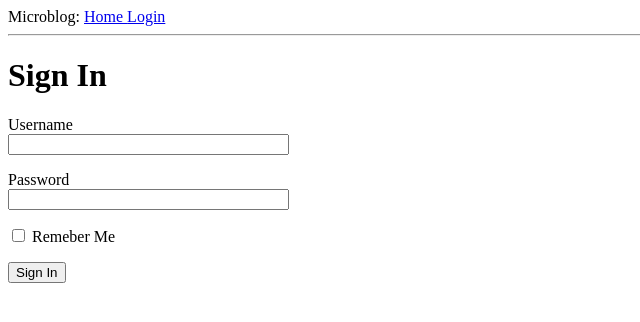
After one commit to gduarte99/flask-microblog, a Flask app: page /login/ in a window 1280 px wide. The commit adds this page. Shown: the top 322 px of the page, without its empty margins (0-640 px from the left). Run offline with Flask 3, Linux system fonts and the light colour scheme.

Commit message:
added login link and form

```diff
--- a/app/__init__.py
+++ b/app/__init__.py
@@ -1,5 +1,7 @@
 from flask import Flask
+from config import Config
 
 app = Flask(__name__)
+app.config.from_object(Config)
 
 from app import routes
--- /dev/null
+++ b/app/forms.py
@@ -0,0 +1,10 @@
+from flask_wtf import FlaskForm
+from wtforms import StringField, PasswordField, BooleanField, SubmitField
+from wtforms.validators import DataRequired
+
+
+class LoginForm(FlaskForm):
+    username = StringField("Username", validators=[DataRequired()])
+    password = PasswordField("Password", validators=[DataRequired()])
+    remember_me = BooleanField("Remeber Me")
+    submit = SubmitField("Sign In")
--- a/app/routes.py
+++ b/app/routes.py
@@ -1,5 +1,6 @@
 from flask import render_template
 from app import app
+from app.forms import LoginForm
 
 
 @app.route("/")
@@ -11,3 +12,9 @@ def index():
         {"author": {"username": "Susan"}, "body": "The Avengers movie was so cool!"},
     ]
     return render_template("index.html", title="Home", user=user, posts=posts)
+
+
+@app.route("/login/")
+def login():
+    form = LoginForm()
+    return render_template("login.html", title="Sign In", form=form)
--- /dev/null
+++ b/app/templates/base.html
@@ -0,0 +1,19 @@
+<!doctype html>
+<html>
+    <head>
+        {% if title %}
+        <title>{{ title }} - Microblog</title>
+        {% else %}
+        <title>Welcome to Microblog</title>
+        {% endif %}
+    </head>
+    <body>
+    <div>
+      Microblog:
+      <a href="/index"> Home </a>
+      <a href="/login">Login</a>
+    </div>
+    <hr>
+    {% block content %} {% endblock %}
+    </body>
+</html>
--- /dev/null
+++ b/app/templates/login.html
@@ -0,0 +1,22 @@
+
+{% extends "base.html" %}
+
+{% block content %}
+
+  <h1>Sign In</h1>
+<form action="" method="post" novalidate>
+  {{ form.hidden_tag() }}
+  <p>
+    {{ form.username.label  }} <br>
+    {{ form.username(size=32)  }}
+  </p>
+  <p>
+   {{ form.password.label }} <br>
+   {{ form.password(size=32)  }}
+  </p>
+  <p> {{ form.remember_me() }} {{ form.remember_me.label }}</p>
+  <p> {{ form.submit() }}</p>
+
+</form>
+
+{% endblock %}
--- /dev/null
+++ b/config.py
@@ -0,0 +1,5 @@
+import os
+
+
+class Config:
+    SECRET_KEY = os.environ.get("SECRET_KEY") or "you-will-never-guess"
```
Also changed, not shown: app/templates/index.html (+11 -16 lines).
